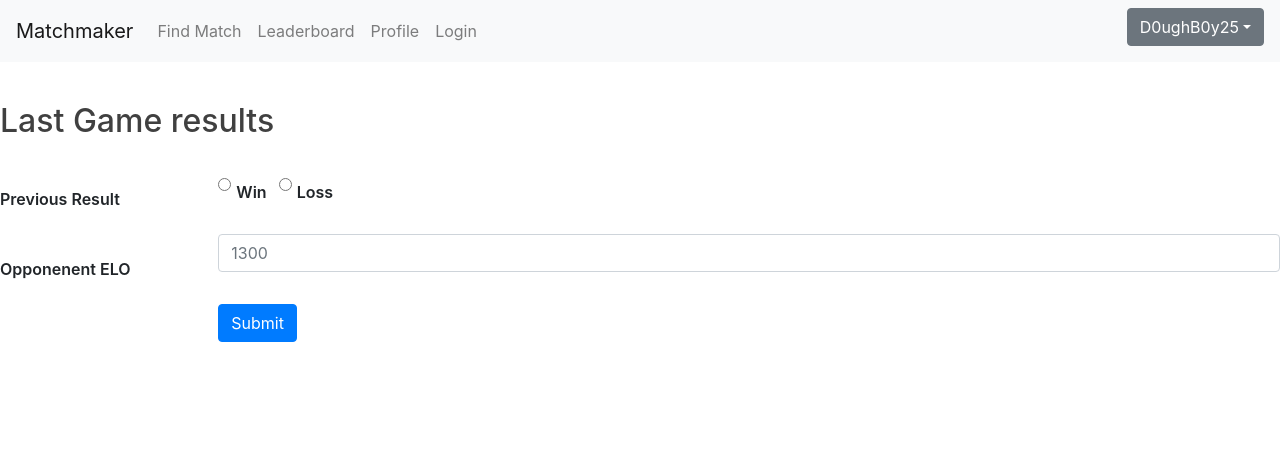
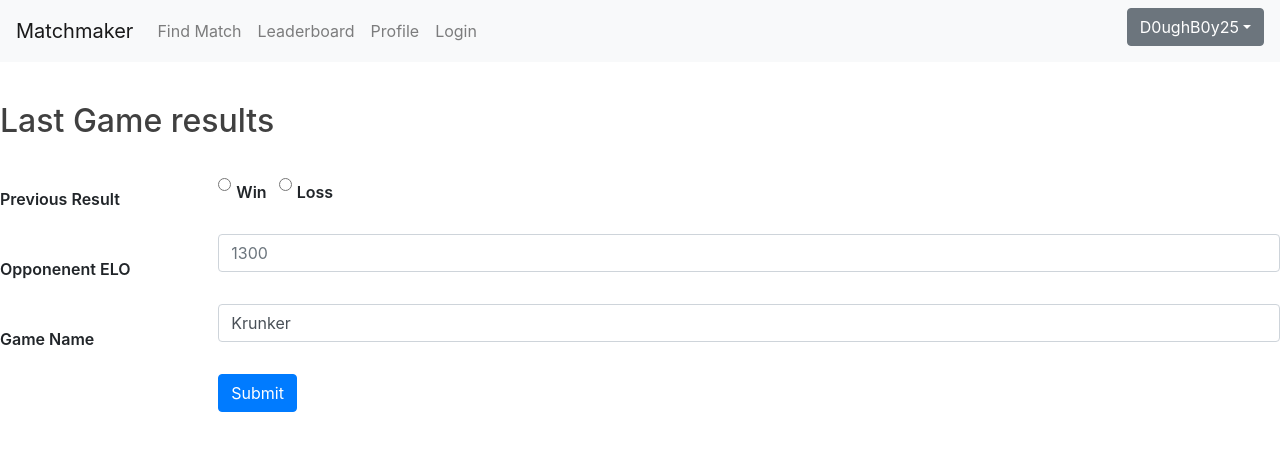
Before and after one commit to dnguyen3031/Matchmaker, a React (Create React App) app: page / in a window 1280 px wide. Shown: the top 450 px of the page. Built offline with nearby package versions, Linux system fonts and the light colour scheme.

Commit message:
Added Game and Win FE support

```diff
--- a/src/components/pages/Home.js
+++ b/src/components/pages/Home.js
@@ -7,7 +7,7 @@ import Form from 'react-bootstrap/Form'
 import axios from 'axios';
 
 function Home(props) {
-   const[data, setData] = useState({input:''});
+   const[ELO, setELO] = useState({input:''});
    const[name, setName] = useState({input:'Krunker'});
    const[win, setWin] = useState({input:.5});
    const id = props.id
@@ -27,14 +27,16 @@ function Home(props) {
                   type="radio"
                   label="Win"
                   name="formHorizontalRadios"
-                  id="formHorizontalRadios1"
+                  id="winRadio"
+                  onChange={winRadioClicked}
                />
                <Form.Check
                   inline
                   type="radio"
                   label="Loss"
                   name="formHorizontalRadios"
-                  id="formHorizontalRadios2"
+                  id="lossRadio"
+                  onChange = {lossRadioClicked}
                />
                </Col>
             </Form.Group>
@@ -46,7 +48,17 @@ function Home(props) {
             </Form.Label>
             <Col sm={10}>
                <Form.Control type="ELO" placeholder="1300"
-                  value={data.input} onChange={handleChange}/>
+                  value={ELO.input} onChange={handleELO}/>
+            </Col>
+         </Form.Group>
+
+         <Form.Group as={Row} controlId="GameName">
+            <Form.Label column sm={2}>
+               Game Name
+            </Form.Label>
+            <Col sm={10}>
+               <Form.Control type="GameName" placeholder="Krunker"
+                  value={name.input} onChange={handleGame}/>
             </Col>
          </Form.Group>
 
@@ -59,9 +71,20 @@ function Home(props) {
       </Form>
    </div>;
 
-   function handleChange(event) {
+   function winRadioClicked(){
+      setWin({input:1})
+   }
+   function lossRadioClicked(){
+      setWin({input:0})
+   }
+
+   function handleELO(event) {
       const { value } = event.target;
-      setData({input: value});
+      setELO({input: value});
+   }
+   function handleGame(event) {
+      const { value } = event.target;
+      setName({input: value});
    }
 
    function submitChange() {
@@ -70,7 +93,7 @@ function Home(props) {
       updateELO(packet);
    }
    function createJSON(){
-      return {'user_id':id, 'win':win.input, 'opp_elo':data.input, 'game_name':name.input}
+      return {'user_id':id, 'win':win.input, 'opp_elo':ELO.input, 'game_name':name.input}
    }
 
    function updateELO(packet) {
```
